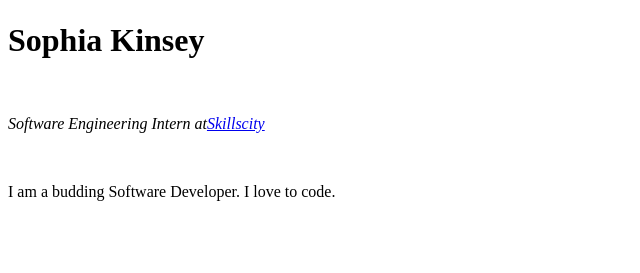
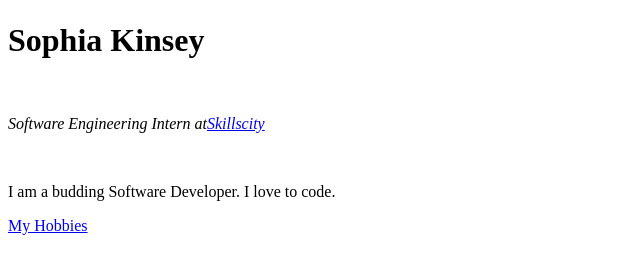
Before and after one commit to Sophiak113/htmlwebsite, a plain HTML site: page index.html in a window 1280 px wide. Shown: the part 311-584 px from the top of the page, without its empty margins (0-640 px from the left). Drawn offline with Linux system fonts and the light colour scheme.

Commit message:
Added 2 new files and linked to hobbies page

```diff
--- a/index.html
+++ b/index.html
@@ -10,6 +10,6 @@
     <h1>Sophia Kinsey</h1>
     <p><em>Software Engineering Intern at<a href="https://skills-city.com"   target="_blank">Skillscity</a></em></p>
     <p>I am a budding Software Developer. I love to code.</p>
-
+    <a href="hobbies.html">My Hobbies</a>
 </body>
 </html>
```
Also changed, not shown: contact.html (added), hobbies.html (added).
